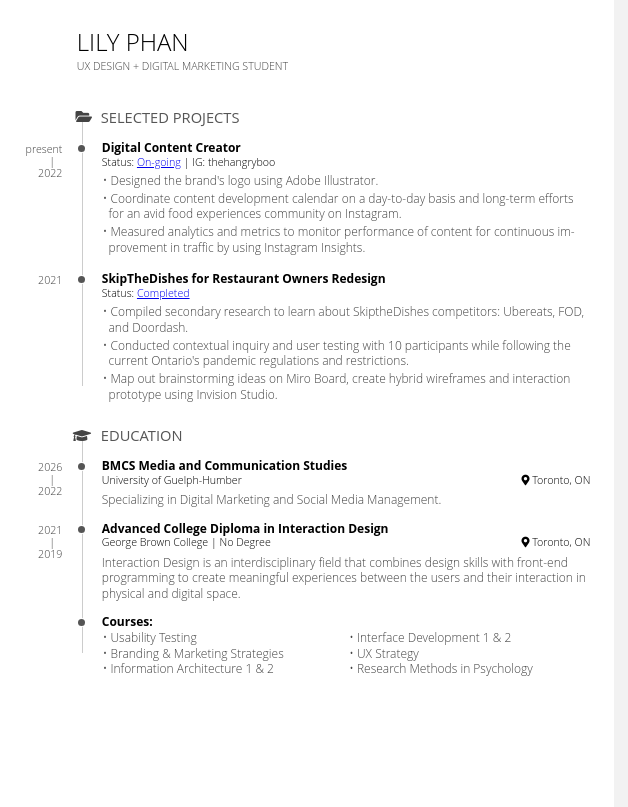
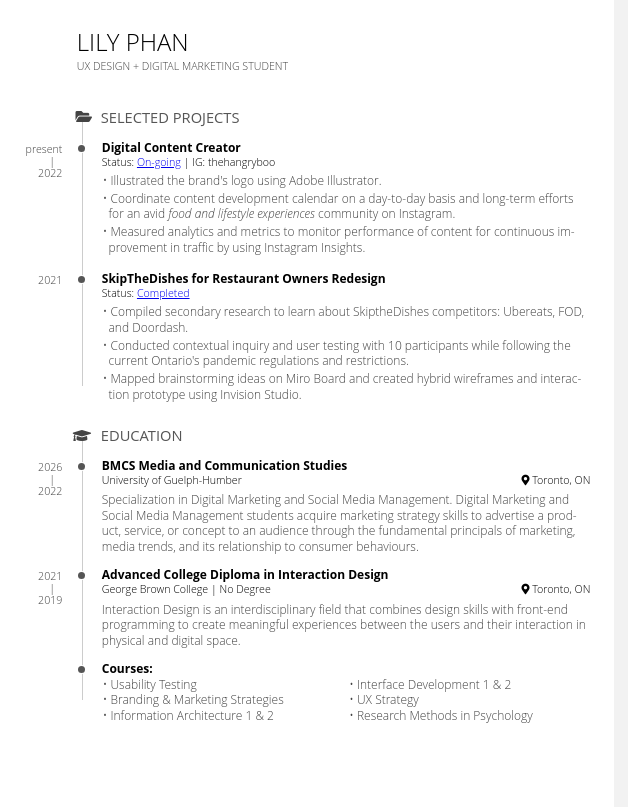
Before and after one commit to leivee/leivee.github.io, a plain HTML site: page index.html in a window 1280 px wide. Shown: the top 807 px of the page, 0-628 px from the left. Drawn offline with Linux system fonts and the light colour scheme.

Commit message:
Update index.html

```diff
--- a/index.html
+++ b/index.html
@@ -28,8 +28,8 @@
             </header>
             <div>
               <ul>
-                <li>Designed the brand's logo using Adobe Illustrator.</li>
-                <li>Coordinate content development calendar on a day-to-day basis and long-term efforts for an avid food experiences community on Instagram.</li>
+                <li>Illustrated the brand's logo using Adobe Illustrator.</li>
+                <li>Coordinate content development calendar on a day-to-day basis and long-term efforts for an avid <i>food and lifestyle experiences</i> community on Instagram.</li>
                 <li>Measured analytics and metrics to monitor performance of content for continuous improvement in traffic by using Instagram Insights.</li>
               </ul>
             </div>
@@ -50,7 +50,7 @@
               <ul>
                 <li>Compiled secondary research to learn about SkiptheDishes competitors: Ubereats, FOD, and Doordash.</li>
                 <li>Conducted contextual inquiry and user testing with 10 participants while following the current Ontario's pandemic regulations and restrictions.</li>
-                <li>Map out brainstorming ideas on Miro Board, create hybrid wireframes and interaction prototype using Invision Studio.</li>
+                <li>Mapped brainstorming ideas on Miro Board and created hybrid wireframes and interaction prototype using Invision Studio.</li>
               </ul>
             </div>
           </div>
@@ -72,7 +72,7 @@
               <span class="place">University of Guelph-Humber</span>
               <span class="location"><i class="fas fa-map-marker-alt"></i> Toronto, ON</span>
             </header>
-            <div style="font-size:9pt;">Specializing in Digital Marketing and Social Media Management.</div>
+            <div style="font-size:9pt;">Specialization in Digital Marketing and Social Media Management. Digital Marketing and Social Media Management students acquire marketing strategy skills to advertise a product, service, or concept to an audience through the fundamental principals of marketing, media trends, and its relationship to consumer behaviours.</div>
           </div>
         </section>
         <section class="blocks">
```
